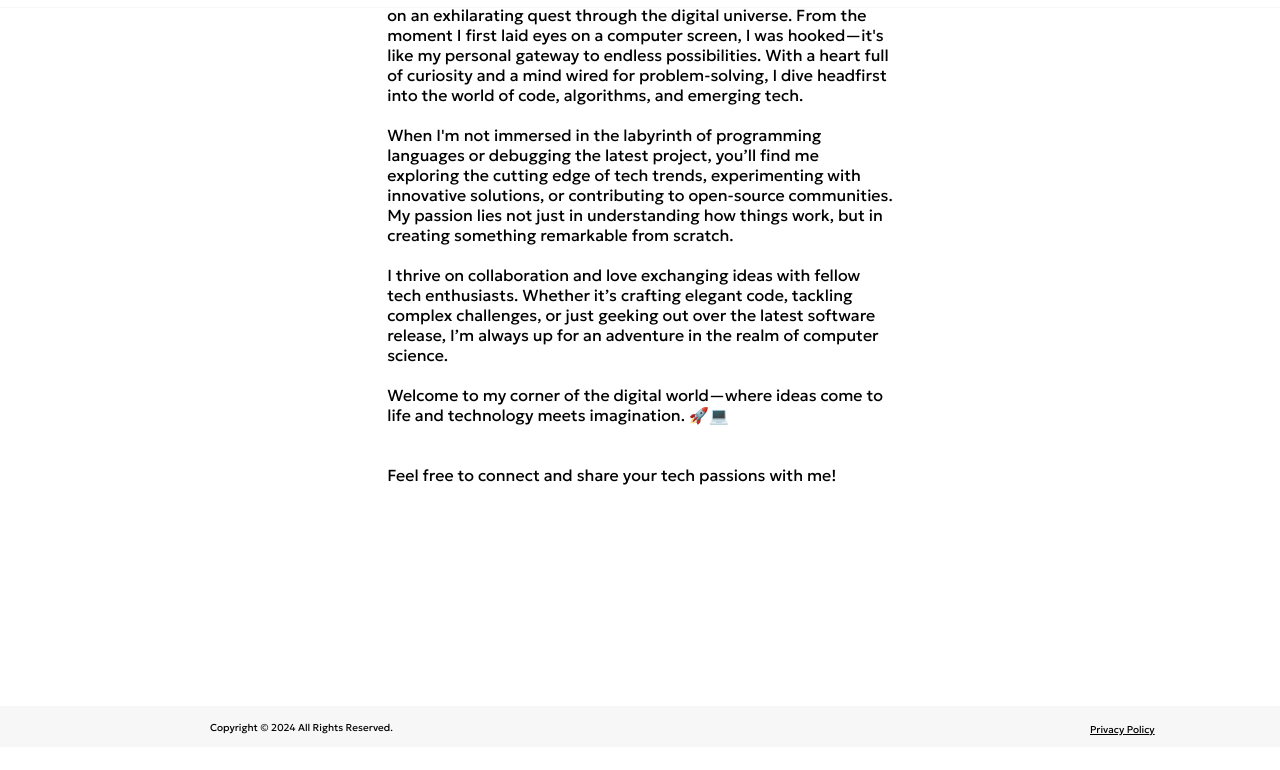
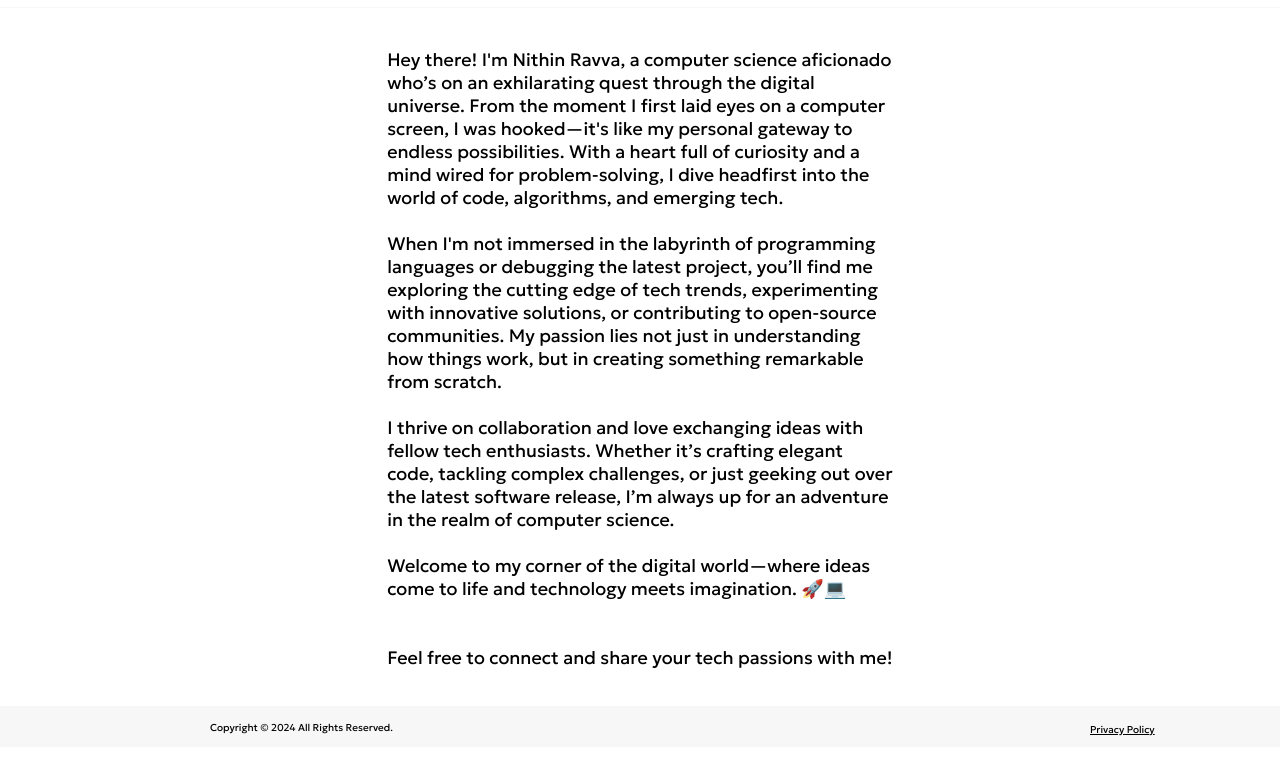
Before and after one commit to ravvanithin/MySite, a plain HTML site: page About.html in a window 1280 px wide. Shown: the part 53-823 px from the top of the page. Before the commit the page ends 800 px from the top, so only its background shows below. Drawn offline with Linux system fonts and the light colour scheme; a web font is replaced by a local one.

Commit message:
Update aboutStyle.css

```diff
--- a/Styles/aboutStyle.css
+++ b/Styles/aboutStyle.css
@@ -5,7 +5,7 @@ body
 .Website-body
 {
     font-family: "Geologica", sans-serif;
-    margin: 3% 30% 0% 30%;
-    font-size: 16px;
+    margin: 8% 30% 8% 30%;
+    font-size: 18px;
     font-weight: 400;
 }
```
